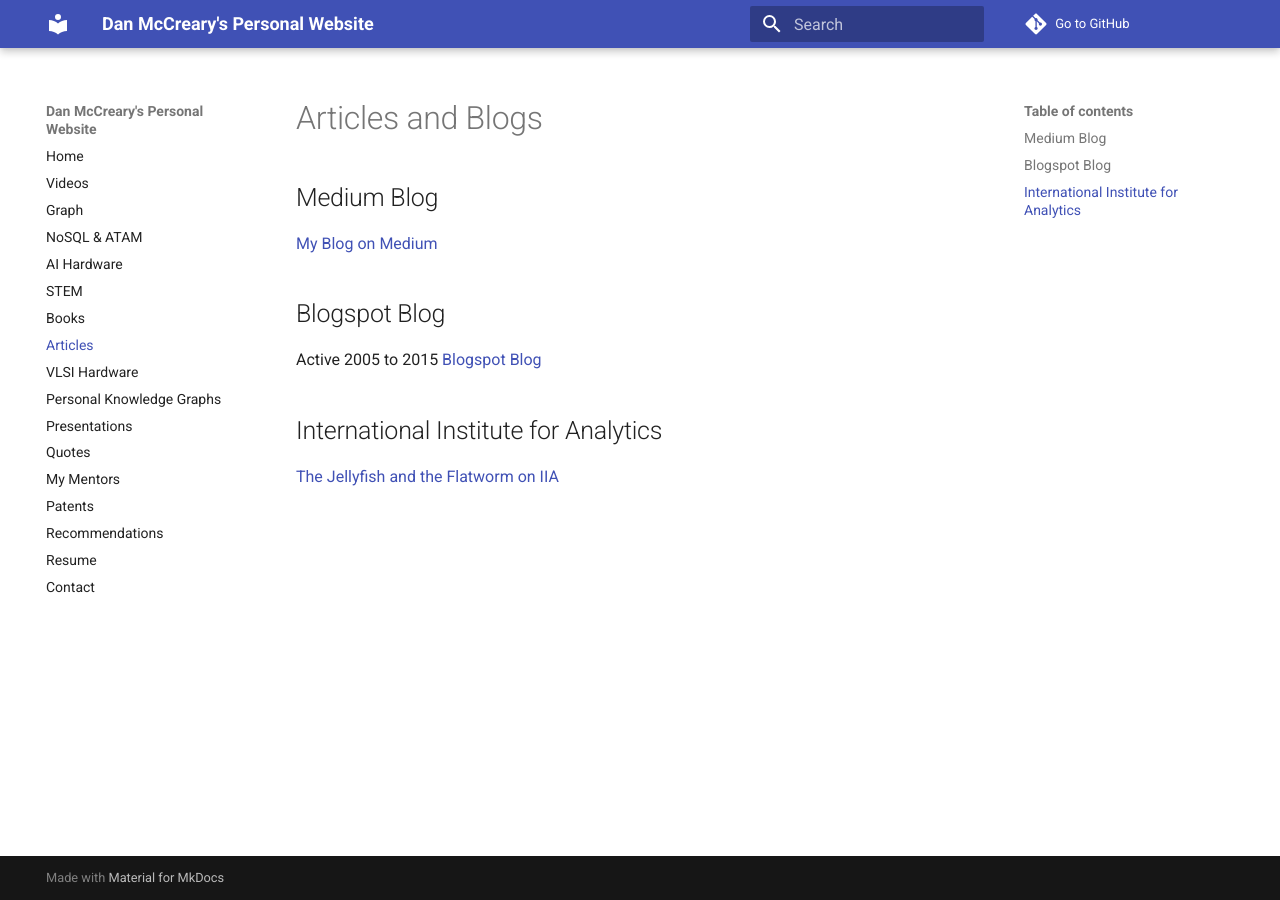
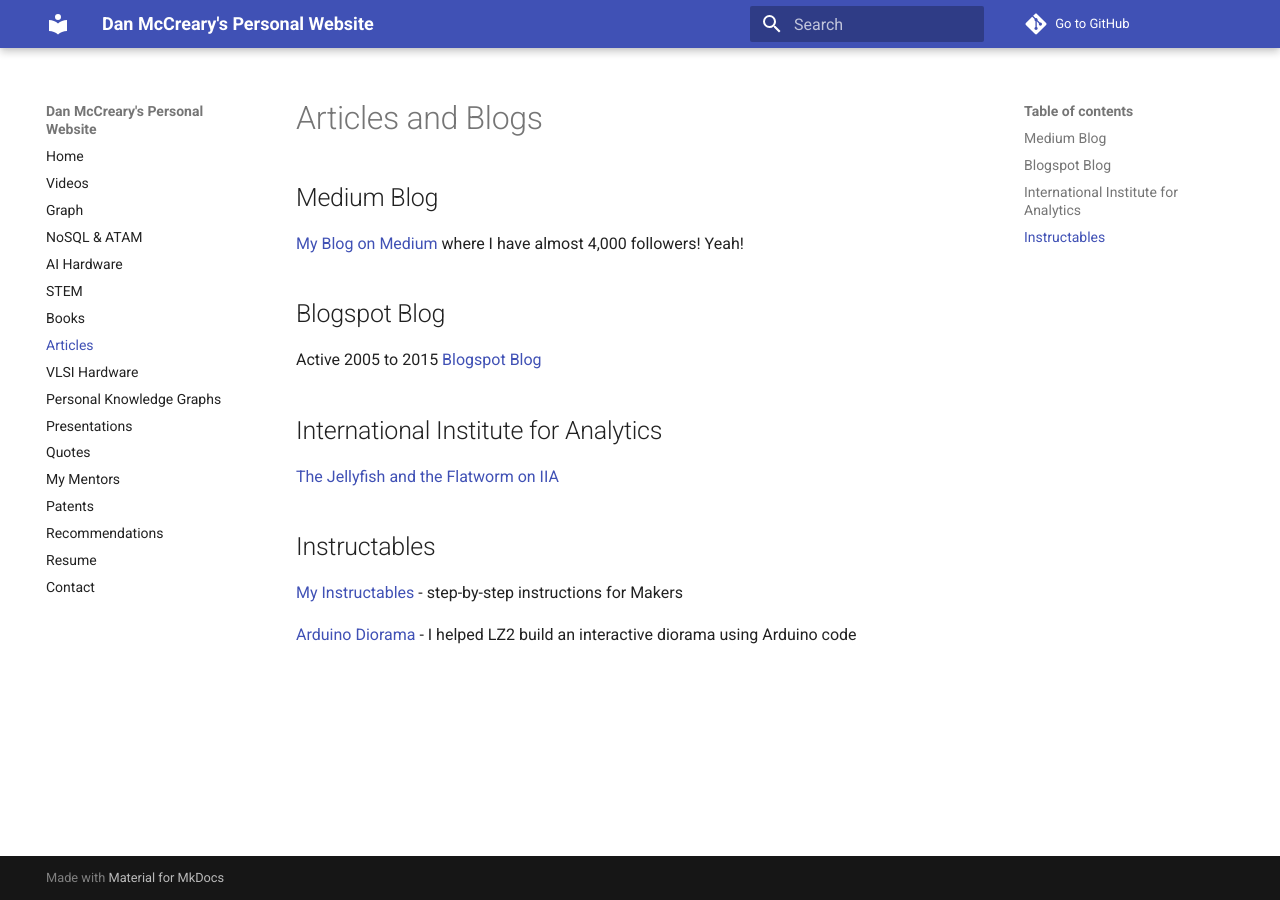
Before and after one commit to dmccreary/dmccreary, an MkDocs documentation site: the page built from docs/articles.md, in a window 1280 px wide. Built offline with MkDocs 1.6.1 and Material for MkDocs 9.7.7, drawn with Linux system fonts in a browser that asks for light colours; comment, search, counter and statistics services are not loaded.

Commit message:
updating content

```diff
--- a/docs/articles.md
+++ b/docs/articles.md
@@ -2,7 +2,7 @@
 
 ## Medium Blog
 
-[My Blog on Medium](https://medium.com/@dmccreary)
+[My Blog on Medium](https://medium.com/@dmccreary) where I have almost 4,000 followers!  Yeah!
 
 ## Blogspot Blog
 
@@ -12,3 +12,9 @@
 ## International Institute for Analytics
 
 [The Jellyfish and the Flatworm on IIA](https://iianalytics.com/community/blog/the-jellyfish-and-the-flatworm-a-story-about-ai-strategy)
+
+## Instructables
+
+[My Instructables](https://www.instructables.com/member/DanM5/instructables/) - step-by-step instructions for Makers
+
+[Arduino Diorama](https://www.instructables.com/Lets-Go-Camping-Interactive-Diorama/) - I helped LZ2 build an interactive diorama using Arduino code
```
Also changed, not shown: docs/open-source.md (deleted, +0 -5 lines), old-resumes/resume-v1.md (renamed from docs/resumes/resume-v1.md).
